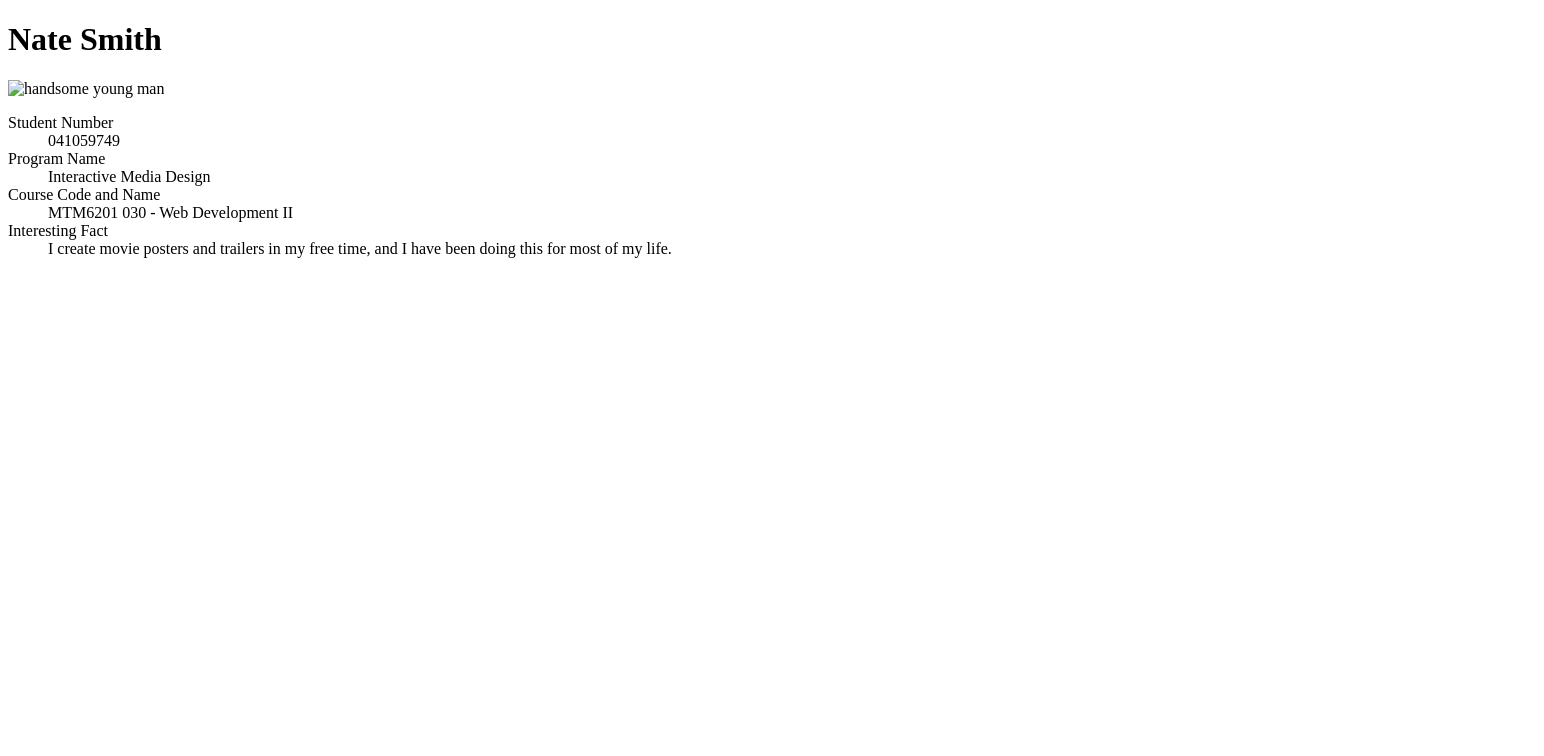
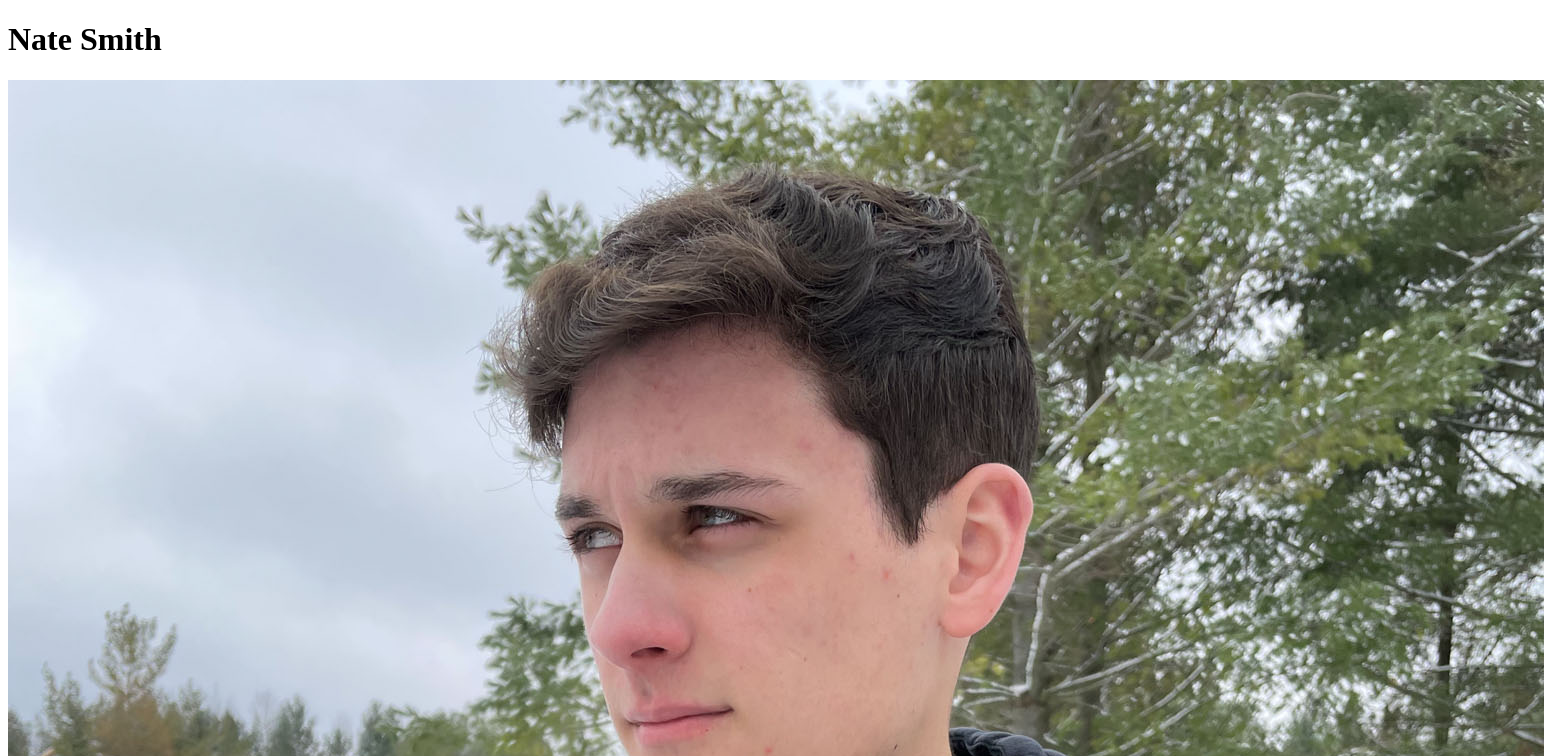
Before and after one commit to smit2079/mtm6201-week1-030, a plain HTML site: page index.html in a window 1280 px wide. Shown: the top 756 px of the page, 1544 px wide, since content can reach past the window. Drawn offline with Linux system fonts and the light colour scheme; the site is published under a folder, as on GitHub Pages, so addresses that start at the root find nothing.

Commit message:
fixes image tag index.html

```diff
--- a/index.html
+++ b/index.html
@@ -9,7 +9,7 @@
 <body>
     <header>
         <h1>Nate Smith</h1>
-        <img src="/images/Smith_N_3.jpg" alt="handsome young man">
+        <img src="images/Smith_N_3.jpg" alt="handsome young man">
     </header>
     <dl>
         <dt>Student Number</dt>
```
